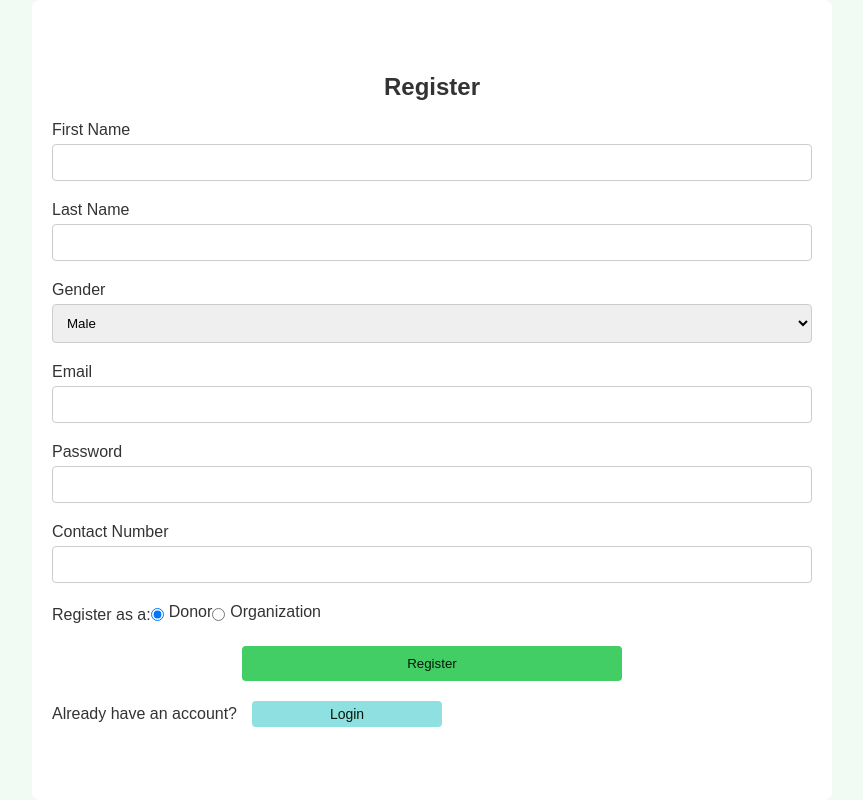
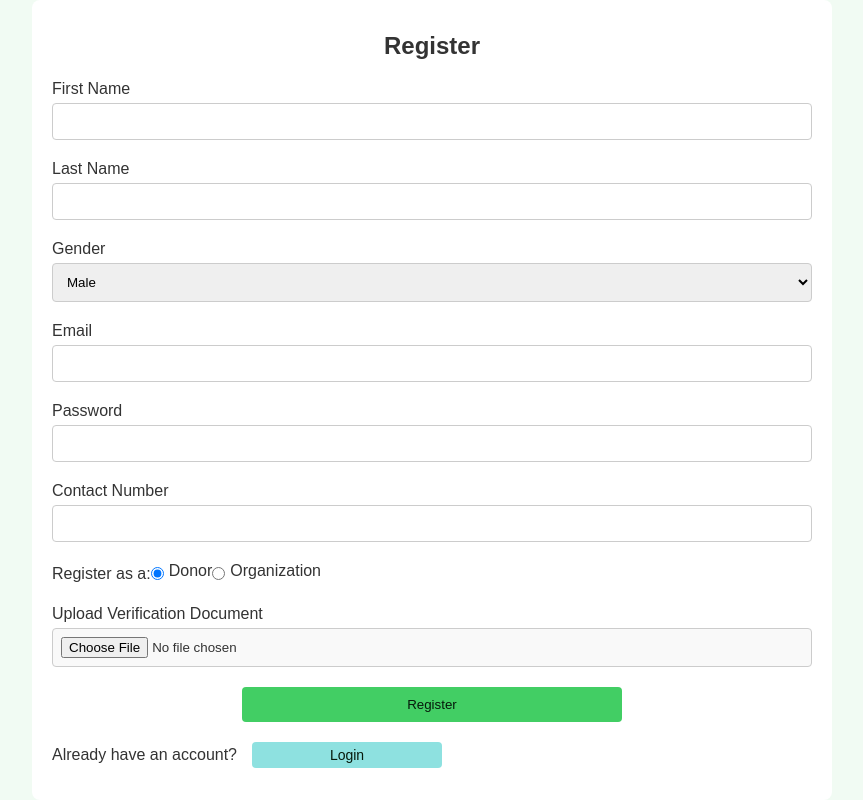
Before and after one commit to Omarhossam124/Ctrl-Alt-Elite, a plain HTML site: page register.html in a window 1280 px wide. Shown: the whole page, without its empty margins (208-1071 px from the left). Drawn offline with Linux system fonts and the light colour scheme.

Commit message:
added the ability to upload verification document in registration page

```diff
--- a/register.css
+++ b/register.css
@@ -66,6 +66,31 @@ select {
     margin-right: 5px;
 }
 
+/* File input styles */
+input[type="file"] {
+    border: 1px solid #ccc;
+    border-radius: 4px;
+    padding: 8px;
+    width: 100%;
+    box-sizing: border-box;
+    background-color: #f9f9f9;
+    color: #333;
+    transition: border-color 0.3s;
+}
+
+/* Hover effect for file input */
+input[type="file"]:hover {
+    border-color: #999;
+}
+
+/* Focus effect for file input */
+input[type="file"]:focus {
+    outline: none;
+    border-color: #66afe9;
+    box-shadow: 0 0 5px rgba(102, 175, 233, 0.5);
+}
+
+
 button {
     width: 50%;
     padding: 10px;
--- a/register.html
+++ b/register.html
@@ -54,6 +54,10 @@
                 <label for="donor">Donor</label>
                 <input type="radio" id="organization" name="usertype" value="organization">
                 <label for="organization">Organization</label>
+            </div>
+            <div class="form-group">
+                <label for="document">Upload Verification Document</label>
+                <input type="file" id="document" name="document">
             </div>
             <button type="submit">Register</button>
             <div class="login-link">
```
